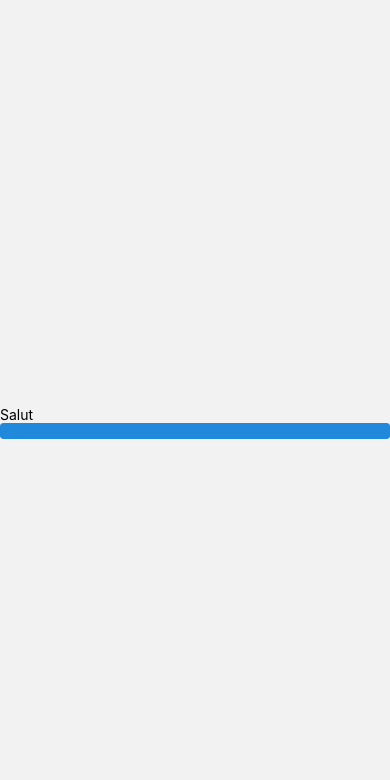
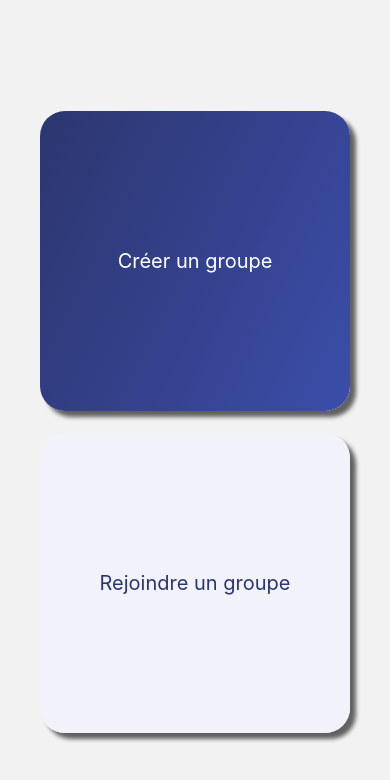
Before and after one commit to Teed-Corp/teedhouse, a React Native app: screen /ChooseFamilyPage in a window 390 px wide. Shown: the top 780 px of the page. Built offline with nearby package versions, Linux system fonts and the light colour scheme.

Commit message:
FEAT: creation de la page pour choisir de rejoindre ou créer un groupe

```diff
--- a/App.tsx
+++ b/App.tsx
@@ -16,7 +16,7 @@ export default function App() {
     <SafeAreaProvider>
       <NavigationContainer>
         <Stack.Navigator
-          initialRouteName="LoginPage"
+          initialRouteName="ChooseFamilyPage"
           screenOptions={{ headerShown: false }}
         >
           <Stack.Screen name="LoginPage" component={LoginPage} />
--- a/app/screens/choose_family/ChooseFamilyPage.tsx
+++ b/app/screens/choose_family/ChooseFamilyPage.tsx
@@ -1,17 +1,30 @@
+import GroupButton from "@app/screens/choose_family/components/GroupButton";
 import { useNavigation } from "@react-navigation/native";
-import { Text, View } from "react-native";
-import { Button } from "react-native-elements";
+import { View } from "react-native";
 
 const ChooseFamilyPage = () => {
   const navigation: any = useNavigation();
 
-  const handlePress = () => {
+  const handlePressCreateGroup = () => {
     navigation.navigate("LoginPage");
   };
+  const handlePressJoinGroup = () => {
+    navigation.navigate("LoginPage");
+  };
+
   return (
-    <View style={{ flex: 1, justifyContent: "center" }}>
-      <Text>Salut</Text>
-      <Button onPress={handlePress} />
+    <View style={{ flex: 1, justifyContent: "center", paddingHorizontal: 20 }}>
+      <GroupButton
+        onPressEvent={handlePressCreateGroup}
+        isJoinGroup={false}
+        title="Créer un groupe"
+      />
+      <View style={{ marginVertical: -100 }} />
+      <GroupButton
+        onPressEvent={handlePressJoinGroup}
+        isJoinGroup
+        title="Rejoindre un groupe"
+      />
     </View>
   );
 };
--- /dev/null
+++ b/app/screens/choose_family/components/GroupButton.tsx
@@ -0,0 +1,72 @@
+import colors from "@app/theme/theme";
+import { LinearGradient } from "expo-linear-gradient";
+import React from "react";
+import { StyleSheet, Text, TouchableOpacity, View } from "react-native";
+
+const GroupButton = ({ onPressEvent, isJoinGroup, title }) => {
+  return (
+    <View style={styles.container}>
+      <TouchableOpacity
+        onPress={onPressEvent}
+        style={[styles.button, styles.shadowBox]}
+      >
+        {!isJoinGroup ? (
+          <LinearGradient
+            colors={[colors.primary, colors.gradientColor]}
+            start={{ x: 0, y: 0.5 }}
+            end={{ x: 1, y: 1 }}
+            style={styles.gradient}
+          >
+            <Text style={styles.text}>{title}</Text>
+          </LinearGradient>
+        ) : (
+          <View style={[styles.gradient, styles.bg]}>
+            <Text style={[styles.text, !isJoinGroup ? null : styles.joinGroup]}>
+              {title}
+            </Text>
+          </View>
+        )}
+      </TouchableOpacity>
+    </View>
+  );
+};
+
+export default GroupButton;
+
+const styles = StyleSheet.create({
+  container: {
+    paddingHorizontal: 20,
+    flex: 1,
+    justifyContent: "center",
+  },
+  gradient: {
+    flex: 1,
+    justifyContent: "center",
+    alignItems: "center",
+  },
+  button: {
+    borderRadius: 25,
+    height: 300,
+    overflow: "hidden",
+  },
+  text: {
+    fontSize: 20,
+    color: "white",
+  },
+  joinGroup: {
+    color: colors.primary,
+  },
+  bg: {
+    backgroundColor: colors.bgColor,
+  },
+  shadowBox: {
+    shadowColor: "black",
+    shadowOffset: {
+      width: 6,
+      height: 6,
+    },
+    shadowOpacity: 0.6,
+    shadowRadius: 4,
+    elevation: 10,
+  },
+});
```
